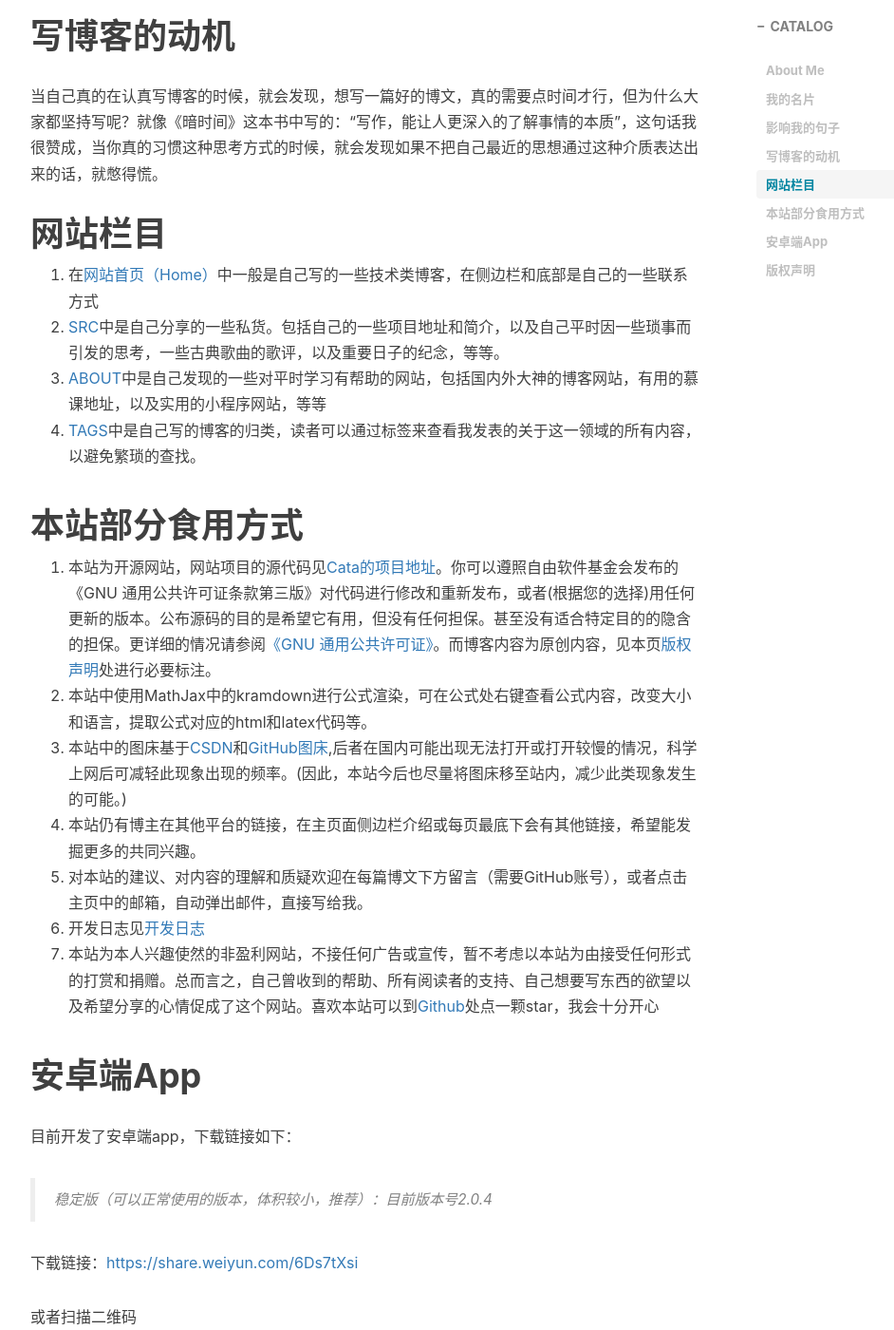
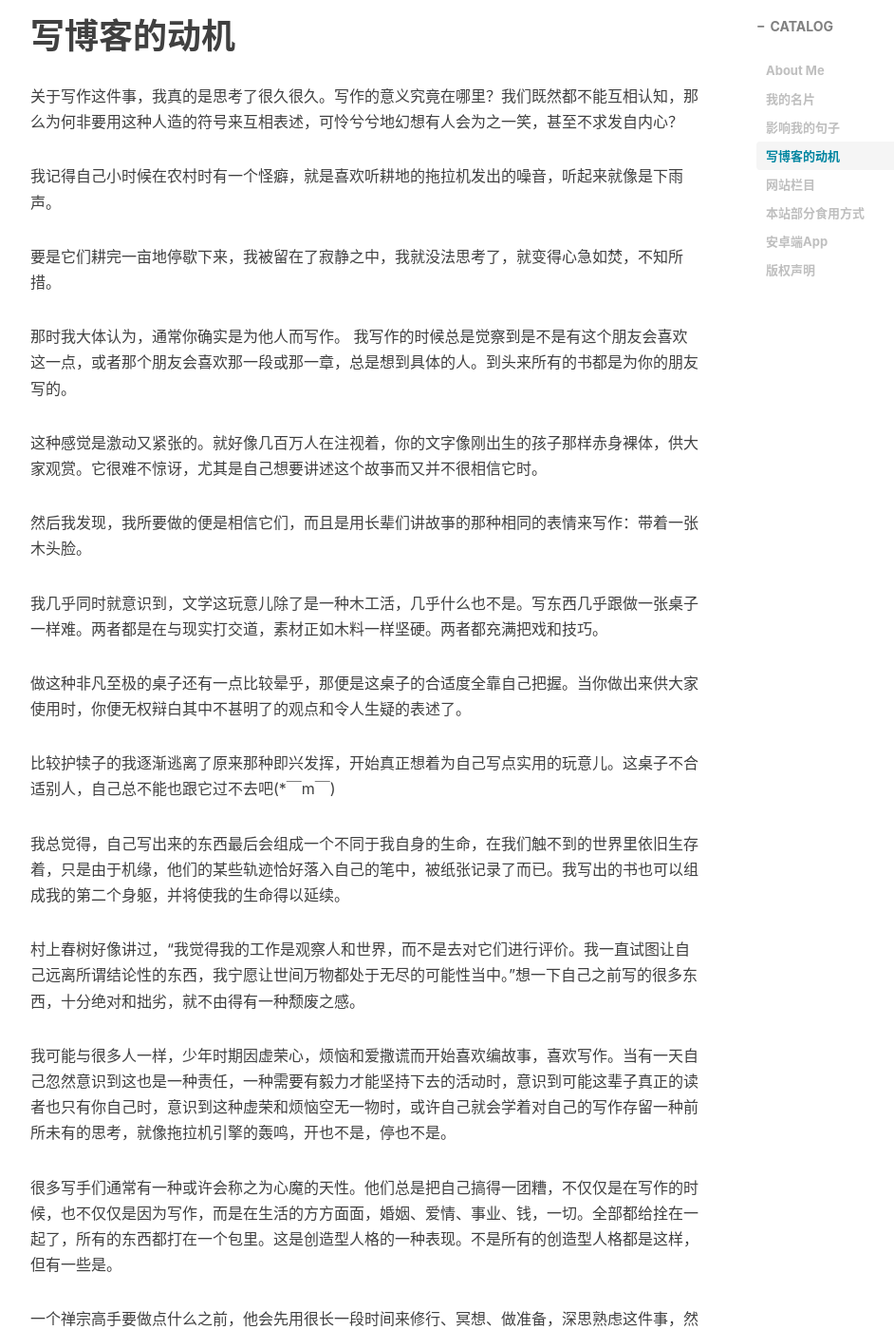
Before and after one commit to jaylencheng/jaylencheng.github.io, a Jekyll site: the page built from _posts/2099-01-01-About Me (Set As Top).md, in a window 1280 px wide and 1400 px high, scrolled down 1213 px. Shown: the whole window at 95% size, without its empty margins (233-1175 px from the left). Built offline with Jekyll 4.4.1, drawn with Linux system fonts in a browser that asks for light colours; nearby versions of some CDN libraries; our own code applies the rules of GitHub Pages for plain Markdown files; comment, search, counter and statistics services are not loaded; some of the changed text lies outside the part shown.

Commit message:
make some changes

```diff
--- a/_config.yml
+++ b/_config.yml
@@ -2,7 +2,7 @@
 title: Cata
 SEOTitle: 欢迎访问Cata的主页 | Cata
 header-img: img/home-bg-he.png
-email: jaylencheng@outlook.com  jaylencheng@ieee.org
+email: jaylencheng@outlook.com
 description: "欢迎访问Cata的主页"
 keyword: "Cata, Cata的博客, cata, Python blog, Information Theory"
 url: "http://jaylencheng.github.io"          # your host, for absolute URL
--- a/_layouts/page.html
+++ b/_layouts/page.html
@@ -210,7 +210,7 @@ layout: default
 						</ul>
 						{% if site.email %}
 						<li>
-							<a href="mailto:jaylencheng@outlook.com jaylencheng@ieee.org">✉️ {{site.email}}</a>
+							<a href="mailto:jaylencheng@outlook.com">✉️ {{site.email}}</a>
 						</li>
 						<!--  <p>✉️ {{site.email}}</p> -->
 						{% endif %}
--- a/_posts/2099-01-01-About Me (Set As Top).md
+++ b/_posts/2099-01-01-About Me (Set As Top).md
@@ -14,7 +14,37 @@ tags:                               #标签
 3. 很抱歉的是，我感觉我最终意识到自己的问题了。我本着自己所谓的“客观、理性和自律”，想要依此保护和我相处的每个人的自由。但由此带来的的不自然，窘迫和无来由的道德枷锁，往往给身边的人也套上了枷锁，让他们觉得跟我相处很不自由。 ——我自己的反思
 
 # 写博客的动机
-当自己真的在认真写博客的时候，就会发现，想写一篇好的博文，真的需要点时间才行，但为什么大家都坚持写呢？就像《暗时间》这本书中写的：“写作，能让人更深入的了解事情的本质”，这句话我很赞成，当你真的习惯这种思考方式的时候，就会发现如果不把自己最近的思想通过这种介质表达出来的话，就憋得慌。
+关于写作这件事，我真的是思考了很久很久。写作的意义究竟在哪里？我们既然都不能互相认知，那么为何非要用这种人造的符号来互相表述，可怜兮兮地幻想有人会为之一笑，甚至不求发自内心？
+
+我记得自己小时候在农村时有一个怪癖，就是喜欢听耕地的拖拉机发出的噪音，听起来就像是下雨声。
+
+要是它们耕完一亩地停歇下来，我被留在了寂静之中，我就没法思考了，就变得心急如焚，不知所措。
+
+那时我大体认为，通常你确实是为他人而写作。 我写作的时候总是觉察到是不是有这个朋友会喜欢这一点，或者那个朋友会喜欢那一段或那一章，总是想到具体的人。到头来所有的书都是为你的朋友写的。
+
+这种感觉是激动又紧张的。就好像几百万人在注视着，你的文字像刚出生的孩子那样赤身裸体，供大家观赏。它很难不惊讶，尤其是自己想要讲述这个故亊而又并不很相信它时。
+
+然后我发现，我所要做的便是相信它们，而且是用长辈们讲故亊的那种相同的表情来写作：带着一张木头脸。
+
+我几乎同时就意识到，文学这玩意儿除了是一种木工活，几乎什么也不是。写东西几乎跟做一张桌子一样难。两者都是在与现实打交道，素材正如木料一样坚硬。两者都充满把戏和技巧。
+
+做这种非凡至极的桌子还有一点比较晕乎，那便是这桌子的合适度全靠自己把握。当你做出来供大家使用时，你便无权辩白其中不甚明了的观点和令人生疑的表述了。
+
+比较护犊子的我逐渐逃离了原来那种即兴发挥，开始真正想着为自己写点实用的玩意儿。这桌子不合适别人，自己总不能也跟它过不去吧(*￣m￣)
+
+我总觉得，自己写出来的东西最后会组成一个不同于我自身的生命，在我们触不到的世界里依旧生存着，只是由于机缘，他们的某些轨迹恰好落入自己的笔中，被纸张记录了而已。我写出的书也可以组成我的第二个身躯，并将使我的生命得以延续。
+
+村上春树好像讲过，“我觉得我的工作是观察人和世界，而不是去对它们进行评价。我一直试图让自己远离所谓结论性的东西，我宁愿让世间万物都处于无尽的可能性当中。”想一下自己之前写的很多东西，十分绝对和拙劣，就不由得有一种颓废之感。
+
+我可能与很多人一样，少年时期因虚荣心，烦恼和爱撒谎而开始喜欢编故事，喜欢写作。当有一天自己忽然意识到这也是一种责任，一种需要有毅力才能坚持下去的活动时，意识到可能这辈子真正的读者也只有你自己时，意识到这种虚荣和烦恼空无一物时，或许自己就会学着对自己的写作存留一种前所未有的思考，就像拖拉机引擎的轰鸣，开也不是，停也不是。
+
+很多写手们通常有一种或许会称之为心魔的天性。他们总是把自己搞得一团糟，不仅仅是在写作的时候，也不仅仅是因为写作，而是在生活的方方面面，婚姻、爱情、事业、钱，一切。全部都给拴在一起了，所有的东西都打在一个包里。这是创造型人格的一种表现。不是所有的创造型人格都是这样，但有一些是。
+
+一个禅宗高手要做点什么之前，他会先用很长一段时间来修行、冥想、做准备，深思熟虑这件事，然后无念无声无我无这个那个。这个过程可能要几个月时间，也可能要几年。然后，他动手了，像闪电，直接命中目标——完美。
+
+我常想，作者是什么？
+
+我觉得，就是那些长着触角的人，知道如何追逐空气中、宇宙中涌动的电流的人。
 
 # 网站栏目
 1. 在[网站首页（Home）](http://jaylencheng.github.io/)中一般是自己写的一些技术类博客，在侧边栏和底部是自己的一些联系方式
```
